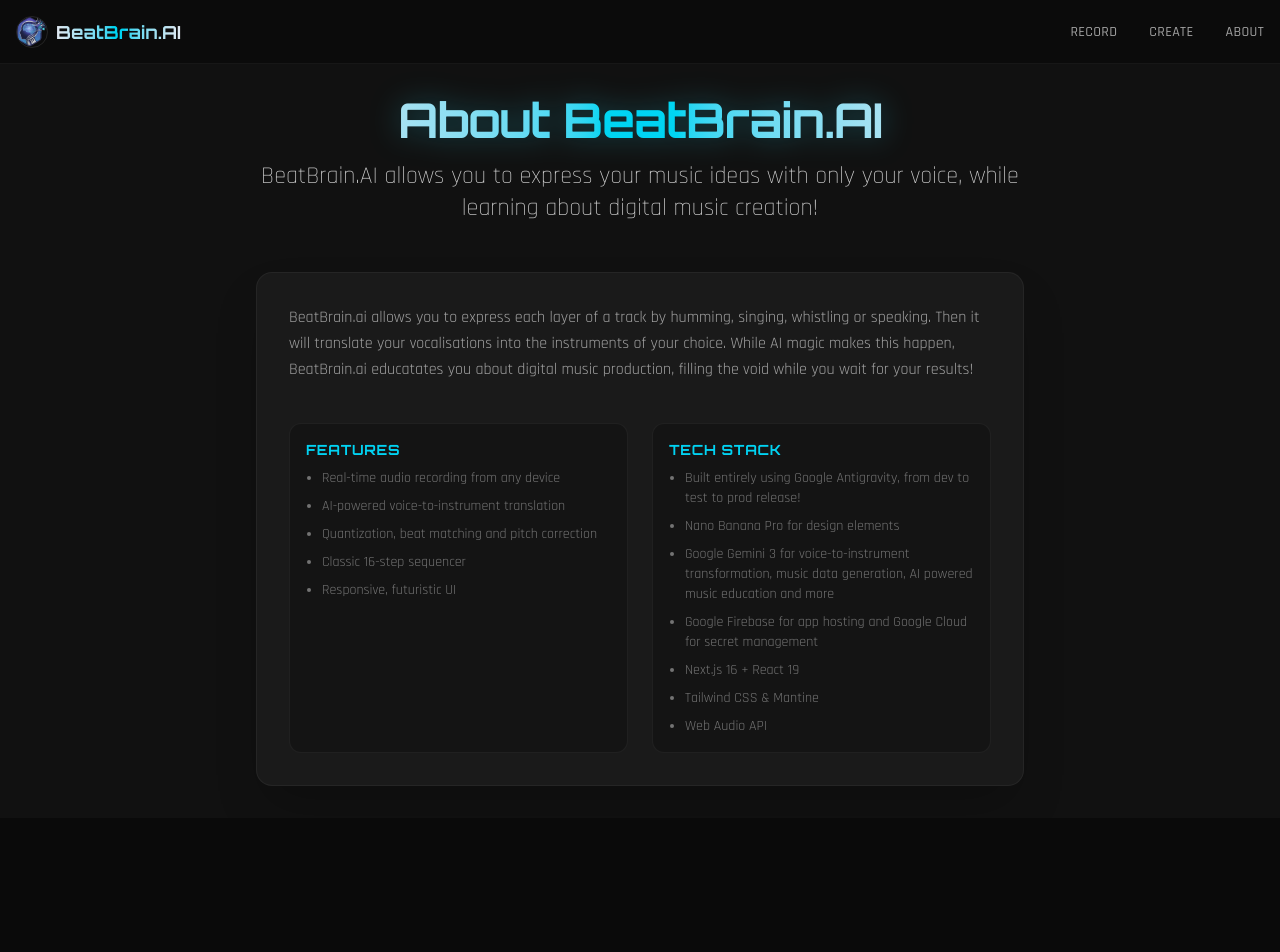
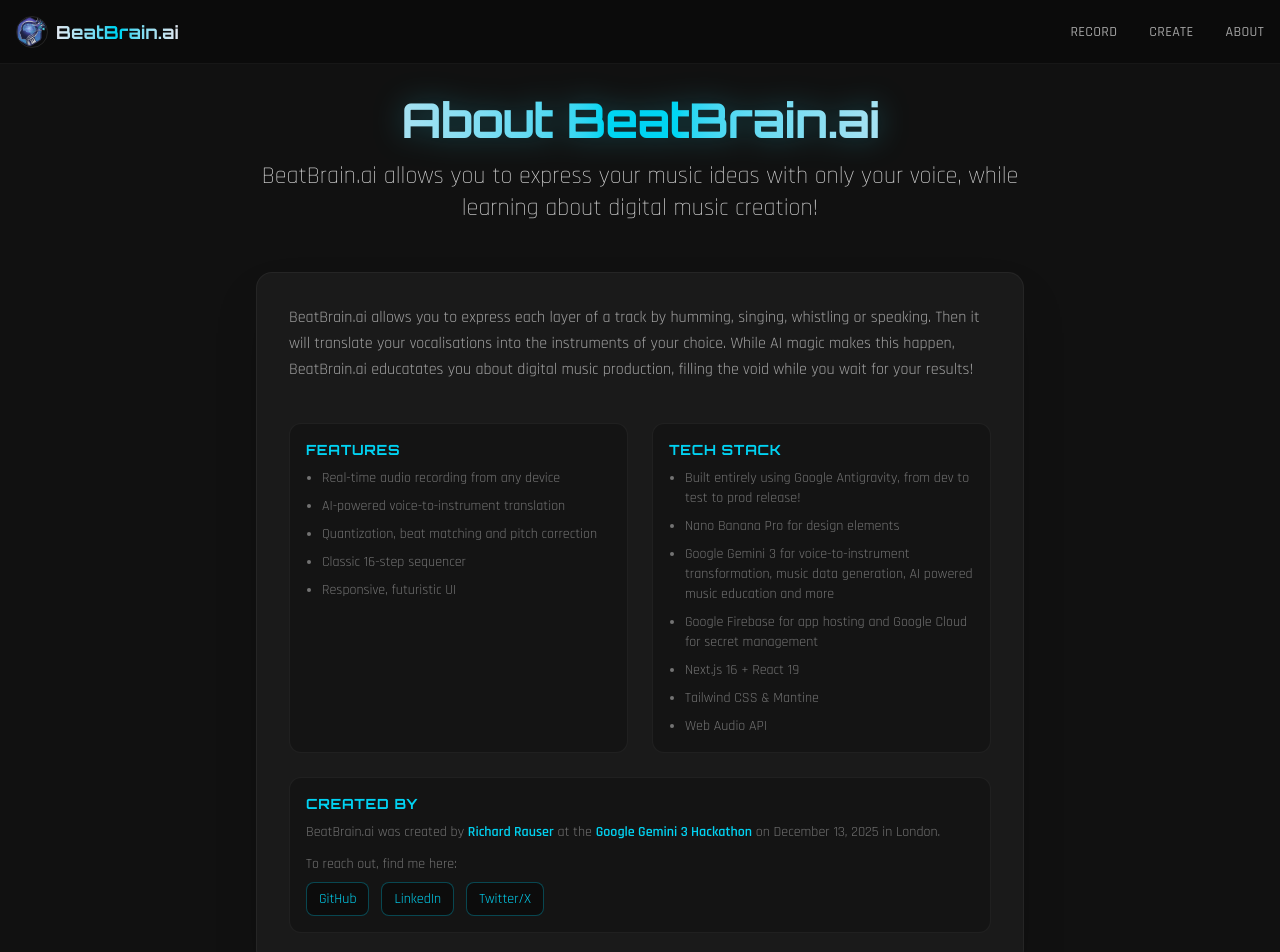
Before and after one commit to richardrauser/beatbrain-ai, a Next.js app: page /about in a window 1280 px wide. Shown: the top 952 px of the page. Before the commit the page ends 818 px from the top, so only its background shows below. Built offline with nearby package versions, Linux system fonts and the light colour scheme.

Commit message:
updated About, app name styling

```diff
--- a/src/app/about/page.tsx
+++ b/src/app/about/page.tsx
@@ -4,10 +4,10 @@
             <main className="max-w-3xl w-full flex flex-col gap-12 text-center items-center">
                 <div className="flex flex-col gap-4">
                     <h1 className="text-5xl font-bold text-transparent bg-clip-text bg-gradient-to-r from-slate-200 via-cyan-400 to-slate-200 tracking-tight drop-shadow-[0_0_15px_rgba(34,211,238,0.3)]">
-                        About BeatBrain.AI
+                        About BeatBrain.ai
                     </h1>
                     <p className="text-2xl text-neutral-300 font-light">
-                        BeatBrain.AI allows you to express your music ideas with only your voice, while learning about digital music creation!
+                        BeatBrain.ai allows you to express your music ideas with only your voice, while learning about digital music creation!
 
                     </p>
                 </div>
@@ -42,6 +42,42 @@
                                 <li>Web Audio API</li>
                             </ul>
                         </div>
+
+                        <div className="p-4 bg-black/20 rounded-xl border border-white/5 md:col-span-2">
+                            <h3 className="text-cyan-400 font-bold mb-2 uppercase tracking-wider text-sm">Created By</h3>
+                            <p className="text-neutral-500 text-sm mb-3">
+                                BeatBrain.ai was created by <span className="text-cyan-400 font-semibold">Richard Rauser</span> at the <span className="text-cyan-400 font-semibold">Google Gemini 3 Hackathon</span> on December 13, 2025 in London.
+                            </p>
+                            <div className="flex flex-col gap-2">
+                                <p className="text-neutral-500 text-sm">To reach out, find me here:</p>
+                                <div className="flex flex-wrap gap-3">
+                                    <a
+                                        href="https://github.com/richardrauser"
+                                        target="_blank"
+                                        rel="noopener noreferrer"
+                                        className="px-3 py-1.5 bg-black/40 hover:bg-black/60 border border-cyan-400/30 hover:border-cyan-400/60 rounded-lg text-cyan-400 text-sm transition-all duration-300 hover:shadow-[0_0_15px_rgba(34,211,238,0.3)]"
+                                    >
+                                        GitHub
+                                    </a>
+                                    <a
+                                        href="https://linkedin.com/in/richardrauser"
+                                        target="_blank"
+                                        rel="noopener noreferrer"
+                                        className="px-3 py-1.5 bg-black/40 hover:bg-black/60 border border-cyan-400/30 hover:border-cyan-400/60 rounded-lg text-cyan-400 text-sm transition-all duration-300 hover:shadow-[0_0_15px_rgba(34,211,238,0.3)]"
+                                    >
+                                        LinkedIn
+                                    </a>
+                                    <a
+                                        href="https://twitter.com/richardrauser"
+                                        target="_blank"
+                                        rel="noopener noreferrer"
+                                        className="px-3 py-1.5 bg-black/40 hover:bg-black/60 border border-cyan-400/30 hover:border-cyan-400/60 rounded-lg text-cyan-400 text-sm transition-all duration-300 hover:shadow-[0_0_15px_rgba(34,211,238,0.3)]"
+                                    >
+                                        Twitter/X
+                                    </a>
+                                </div>
+                            </div>
+                        </div>
                     </div>
                 </div>
             </main>
--- a/src/app/globals.css
+++ b/src/app/globals.css
@@ -74,3 +74,171 @@
 .animate-pulse-glow {
   animation: pulse-glow 4s ease-in-out infinite;
 }
+
+/* New random animations for logo */
+@keyframes wiggle {
+
+  0%,
+  100% {
+    transform: rotate(0deg);
+  }
+
+  25% {
+    transform: rotate(-15deg);
+  }
+
+  75% {
+    transform: rotate(15deg);
+  }
+}
+
+@keyframes swing {
+
+  0%,
+  100% {
+    transform: rotate(0deg);
+  }
+
+  20% {
+    transform: rotate(15deg);
+  }
+
+  40% {
+    transform: rotate(-10deg);
+  }
+
+  60% {
+    transform: rotate(5deg);
+  }
+
+  80% {
+    transform: rotate(-5deg);
+  }
+}
+
+@keyframes rotate-3d {
+  0% {
+    transform: perspective(1000px) rotateY(0deg);
+  }
+
+  100% {
+    transform: perspective(1000px) rotateY(360deg);
+  }
+}
+
+@keyframes jello {
+
+  0%,
+  100% {
+    transform: scale(1, 1);
+  }
+
+  30% {
+    transform: scale(1.25, 0.75);
+  }
+
+  40% {
+    transform: scale(0.75, 1.25);
+  }
+
+  50% {
+    transform: scale(1.15, 0.85);
+  }
+
+  65% {
+    transform: scale(0.95, 1.05);
+  }
+
+  75% {
+    transform: scale(1.05, 0.95);
+  }
+}
+
+@keyframes heartbeat {
+
+  0%,
+  100% {
+    transform: scale(1);
+  }
+
+  10% {
+    transform: scale(1.1);
+  }
+
+  20% {
+    transform: scale(1);
+  }
+
+  30% {
+    transform: scale(1.1);
+  }
+
+  40% {
+    transform: scale(1);
+  }
+}
+
+@keyframes flip {
+  0% {
+    transform: perspective(400px) rotateX(0);
+  }
+
+  100% {
+    transform: perspective(400px) rotateX(360deg);
+  }
+}
+
+@keyframes pulse-scale {
+
+  0%,
+  100% {
+    transform: scale(1);
+  }
+
+  50% {
+    transform: scale(1.15);
+  }
+}
+
+@keyframes spin-slow {
+  from {
+    transform: rotate(0deg);
+  }
+
+  to {
+    transform: rotate(360deg);
+  }
+}
+
+.animate-wiggle {
+  animation: wiggle 2s ease-in-out infinite;
+}
+
+.animate-swing {
+  animation: swing 2s ease-in-out infinite;
+  transform-origin: top center;
+}
+
+.animate-rotate-3d {
+  animation: rotate-3d 3s linear infinite;
+}
+
+.animate-jello {
+  animation: jello 2s ease-in-out infinite;
+}
+
+.animate-heartbeat {
+  animation: heartbeat 1.5s ease-in-out infinite;
+}
+
+.animate-flip {
+  animation: flip 2s ease-in-out infinite;
+}
+
+.animate-pulse-scale {
+  animation: pulse-scale 2s ease-in-out infinite;
+}
+
+.animate-spin-slow {
+  animation: spin-slow 4s linear infinite;
+}
--- a/src/app/page.tsx
+++ b/src/app/page.tsx
@@ -3,12 +3,34 @@
 import Link from 'next/link';
 import Image from 'next/image';
 import { Button } from '@mantine/core';
+import { useState, useEffect } from 'react';
 
 export default function Home() {
+  const [logoAnimation, setLogoAnimation] = useState('');
+
+  useEffect(() => {
+    // Array of fun animations - pick one randomly on page load
+    const animations = [
+      'animate-bounce',
+      'animate-spin-slow',
+      'animate-wiggle',
+      'animate-pulse-scale',
+      'animate-float',
+      'animate-swing',
+      'animate-rotate-3d',
+      'animate-jello',
+      'animate-heartbeat',
+      'animate-flip'
+    ];
+
+    const randomAnimation = animations[Math.floor(Math.random() * animations.length)];
+    setLogoAnimation(randomAnimation);
+  }, []);
+
   return (
     <div className="min-h-screen bg-[#111] flex flex-col items-center justify-center p-4 pt-20">
       <main className="flex flex-col items-center gap-8 text-center max-w-2xl">
-        <div className="relative w-48 h-48 md:w-64 md:h-64 animate-float">
+        <div className={`relative w-48 h-48 md:w-64 md:h-64 ${logoAnimation}`}>
           <Image
             src="/BeatBrainHeadLogo.png"
             alt="BeatBrain Logo"
@@ -19,7 +41,7 @@
           />
         </div>
         <h1 className="text-5xl font-bold text-transparent bg-clip-text bg-gradient-to-r from-slate-200 via-cyan-400 to-slate-200 tracking-tight drop-shadow-[0_0_15px_rgba(34,211,238,0.3)]">
-          BeatBrain.AI
+          BeatBrain.ai
         </h1>
         <p className="text-xl text-neutral-400">
           Get music ideas out of your head and into reality!
--- a/src/components/Navigation.tsx
+++ b/src/components/Navigation.tsx
@@ -16,7 +16,7 @@
                         />
                     </div>
                     <span className="font-bold text-lg text-transparent bg-clip-text bg-gradient-to-r from-slate-200 via-cyan-400 to-slate-200 font-[family-name:var(--font-orbitron)]">
-                        BeatBrain.AI
+                        BeatBrain.ai
                     </span>
                 </Link>
 
```
